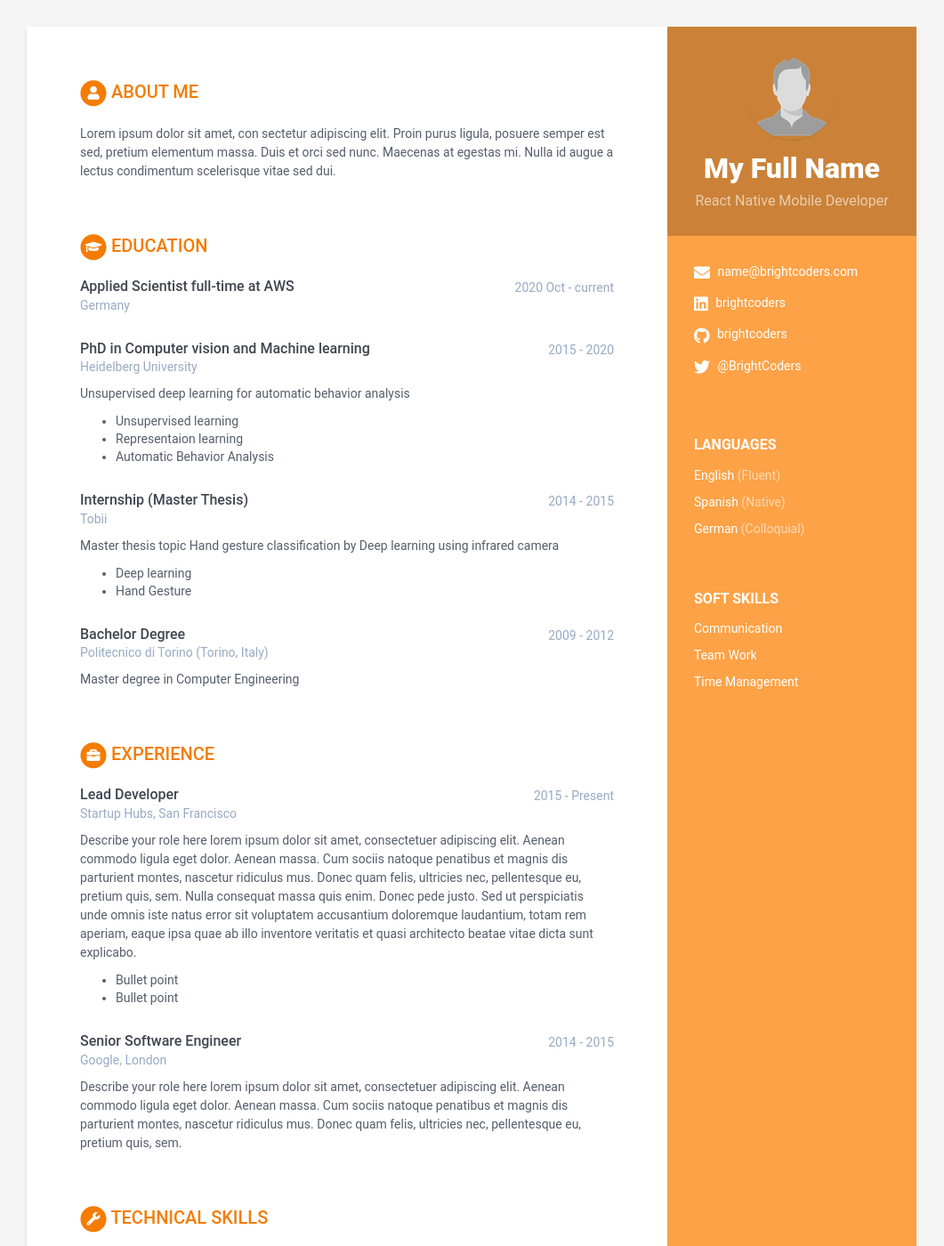
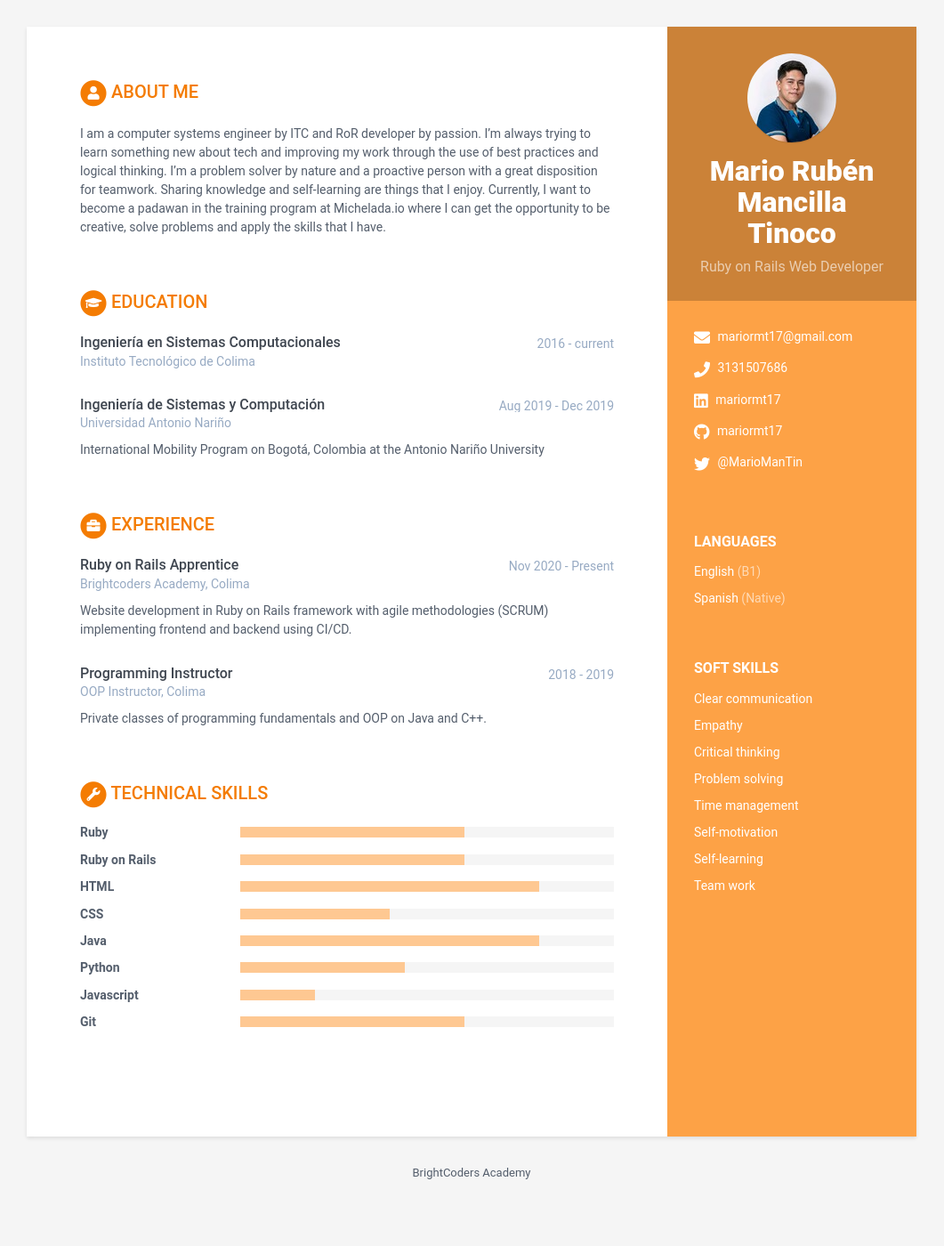
Before and after one commit to BC-NOV-20-Proyectos/resume-mariormt17, a Jekyll site: the page built from index.html, in a window 1280 px wide and 1400 px high. Shown: the whole window at 89% size, without its empty margins (110-1171 px from the left). Built offline with Jekyll 4.4.1, drawn with Linux system fonts in a browser that asks for light colours; some of the changed text lies outside the part shown.

Commit message:
update _data/data.yml file with my information

```diff
--- a/_data/data.yml
+++ b/_data/data.yml
@@ -7,19 +7,19 @@ sidebar:
   education: False # NO MODIFICAR
 
   # Profile information
-  name: My Full Name # Nombre completo
-  tagline: React Native Mobile Developer # React Native Mobile Developer ó Ruby on Rails Web Developer Según sea el caso
-  avatar: profile.png # Colocar una imagen con tu foto de 100x100 pixels dentro de /assets/images
+  name: Mario Rubén Mancilla Tinoco # Nombre completo
+  tagline: Ruby on Rails Web Developer # React Native Mobile Developer ó Ruby on Rails Web Developer Según sea el caso
+  avatar: me.png # Colocar una imagen con tu foto de 100x100 pixels dentro de /assets/images
 
   # Actualiza tus datos de contacto
-  email: name@brightcoders.com
-  phone:
+  email: mariormt17@gmail.com
+  phone: 3131507686
   website: # No agregar http://
-  linkedin: brightcoders
-  github: brightcoders
+  linkedin: mariormt17
+  github: mariormt17
   gitlab:
   bitbucket:
-  twitter: '@BrightCoders'
+  twitter: '@MarioManTin'
   stack-overflow: # Number/Username, e.g. 123456/alandoe
   codewars:
   goodreads: # Number-Username, e.g. 123456-alandoe
@@ -27,90 +27,69 @@ sidebar:
   # Actualiza según los idiomas y nieles que tienes. Agrega o Elimina según sea necesario.
   languages:
     - idiom: English
-      level: Fluent # Utiliza el resultado de tu examen oficial, o el nivel de acuerdo al modelo Dreyfus
+      level: B1 # Utiliza el resultado de tu examen oficial, o el nivel de acuerdo al modelo Dreyfus
 
     - idiom: Spanish
       level: Native # Utiliza el resultado de tu examen oficial, o el nivel de acuerdo al modelo Dreyfus
 
-    - idiom: German
-      level: Colloquial
-
   # Registra aquí tus soft skills. Agrega o elimina según sea necesario
   interests:
-    - item: Communication
+    - item: Clear communication
       link: # dejar en blanco
 
-    - item: Team Work
+    - item: Empathy
       link: # dejar en blanco
 
-    - item: Time Management
+    - item: Critical thinking
+      link: # dejar en blanco
+
+    - item: Problem solving
+      link: # dejar en blanco
+
+    - item: Time management
+      link: # dejar en blanco
+
+    - item: Self-motivation
+      link: # dejar en blanco
+
+    - item: Self-learning
+      link: # dejar en blanco
+
+    - item: Team work
       link: # dejar en blanco
 
 # Registra aquí un resumen de tu perfil
 career-profile:
   title: About Me # NO MODIFICAR
   summary: |
-    Lorem ipsum dolor sit amet, con sectetur adipiscing elit. Proin purus ligula, posuere semper est sed, pretium elementum massa. Duis et orci sed nunc. Maecenas at egestas mi. Nulla id augue a lectus condimentum scelerisque vitae sed dui.
+    I am a computer systems engineer by ITC and RoR developer by passion. I'm always trying to learn something new about tech and improving my work through the use of best practices and logical thinking. I'm a problem solver by nature and a proactive person with a great disposition for teamwork. Sharing knowledge and self-learning are things that I enjoy. Currently, I want to become a padawan in the training program at Michelada.io where I can get the opportunity to be creative, solve problems and apply the skills that I have.
 
 # Registra aquí tus estudios. Agrega o elimina según sea necesario
 educationcomplete:
-  - degree: Applied Scientist full-time at AWS
-    university: Germany
-    time: 2020 Oct - current
+  - degree: Ingeniería en Sistemas Computacionales
+    university: Instituto Tecnológico de Colima
+    time: 2016 - current
     details: |
 
-  - degree: PhD in Computer vision and Machine learning
-    university: Heidelberg University
-    time: 2015 - 2020
+  - degree: Ingeniería de Sistemas y Computación
+    university: Universidad Antonio Nariño
+    time: Aug 2019 - Dec 2019
     details: |
-      Unsupervised deep learning for automatic behavior analysis
-
-        - Unsupervised learning
-        - Representaion learning
-        - Automatic Behavior Analysis
-
-  - degree: Internship (Master Thesis)
-    university: Tobii
-    time: 2014 - 2015
-    details: |
-      Master thesis topic Hand gesture classification by Deep learning using infrared camera
-
-        - Deep learning
-        - Hand Gesture
-
-  - degree: Bachelor Degree
-    university: Politecnico di Torino (Torino, Italy)
-    time: 2009 - 2012
-    details: |
-      Master degree in Computer Engineering
+      International Mobility Program on Bogotá, Colombia at the Antonio Nariño University
 
 # Registra aquí tu experiencia. Agrega o elimina según sea necesario
 experiences:
-  - role: Lead Developer
-    time: 2015 - Present
-    company: Startup Hubs, San Francisco
+  - role: Ruby on Rails Apprentice
+    time: Nov 2020 - Present
+    company: Brightcoders Academy, Colima
     details: |
-      Describe your role here lorem ipsum dolor sit amet, consectetuer
-      adipiscing elit. Aenean commodo ligula eget dolor. Aenean massa.
-      Cum sociis natoque penatibus et magnis dis parturient montes,
-      nascetur ridiculus mus. Donec quam felis, ultricies nec,
-      pellentesque eu, pretium quis, sem. Nulla consequat massa quis
-      enim. Donec pede justo. Sed ut perspiciatis unde omnis iste natus
-      error sit voluptatem accusantium doloremque laudantium, totam rem
-      aperiam, eaque ipsa quae ab illo inventore veritatis et quasi
-      architecto beatae vitae dicta sunt explicabo.
-        - Bullet point
-        - Bullet point
+      Website development in Ruby on Rails framework with agile methodologies (SCRUM) implementing frontend and backend using CI/CD.
 
-  - role: Senior Software Engineer
-    time: 2014 - 2015
-    company: Google, London
+  - role: Programming Instructor
+    time: 2018 - 2019
+    company: OOP Instructor, Colima
     details: |
-      Describe your role here lorem ipsum dolor sit amet, consectetuer
-      adipiscing elit. Aenean commodo ligula eget dolor. Aenean massa.
-      Cum sociis natoque penatibus et magnis dis parturient montes,
-      nascetur ridiculus mus. Donec quam felis, ultricies nec,
-      pellentesque eu, pretium quis, sem.
+      Private classes of programming fundamentals and OOP on Java and C++.
 
 # Registra aquí tus habilidades técnicas, para level utiliza:
 # 20% para Novice
@@ -122,23 +101,29 @@ skills:
   title: Technical Skills # NO MODIFICAR
 
   toolset:
+    - name: Ruby
+      level: 60%
+
+    - name: Ruby on Rails
+      level: 60%
+
+    - name: HTML
+      level: 80%
+
+    - name: CSS
+      level: 40%
+
+    - name: Java
+      level: 80%
+
     - name: Python
+      level: 44%
+
+    - name: Javascript
       level: 20%
 
-    - name: PyTorch
-      level: 40%
-
-    - name: Tensorflow
+    - name: Git
       level: 60%
-
-    - name: Caffe
-      level: 80%
-
-    - name: Matlab
-      level: 100%
-
-    - name: C/C++
-      level: 40%
 
 # NO MODIFICAR
 footer: >
```
Also changed, not shown: assets/images/me.png (added), 1 other file.
